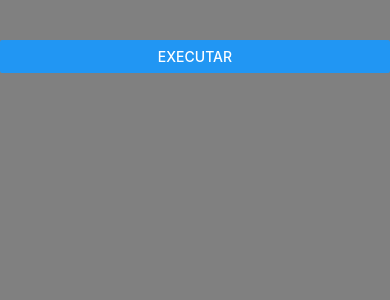
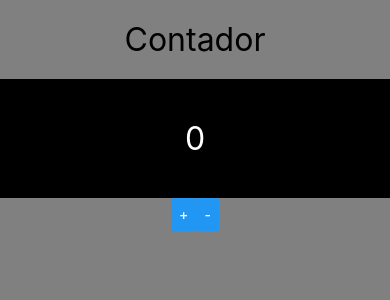
Before and after one commit to ErickFerreiradev/aulaReactNative, a React Native app: screen / in a window 390 px wide. Shown: the top 300 px of the page. Built offline with nearby package versions, Linux system fonts and the light colour scheme.

Commit message:
Exercícios e aulas comunicação direta e indireta pai/filho

```diff
--- a/src/App.js
+++ b/src/App.js
@@ -1,6 +1,7 @@
 import React from 'react'
 import { Text, SafeAreaView, StyleSheet, View } from 'react-native'
 import GlobalStyles from './components/GlobalStyles'
+
 
 // import X, { Comp2, Comp3 } from './components/Multi'
 // import Teste from './components/primeiro'
@@ -10,14 +11,17 @@ import GlobalStyles from './components/GlobalStyles'
 // import Botao from './components/Botao'
 // import Contador from './components/Contador'
 // import Pai from './components/direta/Pai'
-import IndPai from './components/indireta/IndPai'
+// import IndPai from './components/indireta/IndPai'
+import Contv2 from './components/ContadorV2'
 
 export default function(){
   return (
   <SafeAreaView style={GlobalStyles.androidSafeArea}>
   <View>
+
+    <Contv2/>
+      {/* <Titulo principal='Cadastro Produto' secundario = 'Tela de cadastro do Produto'/>
     <IndPai />
-      {/* <Titulo principal='Cadastro Produto' secundario = 'Tela de cadastro do Produto'/>
       <Pai />
       <Contador inicial={100}/>
       <Botao />
--- /dev/null
+++ b/src/components/ContadorBotoes.js
@@ -0,0 +1,21 @@
+import React from 'react'
+import { Text, Button, View, StyleSheet } from 'react-native'
+import GlobalStyles from './GlobalStyles'
+
+export default props => {
+    return (
+       <>
+        <View style={style.Botoes}>
+            <Button title='+' onPress={props.inc}/>
+            <Button title='-' onPress={props.dec}/>
+        </View>
+       </>
+       )
+}
+ const style = StyleSheet.create({
+    Botoes: {
+        flexDirection: 'row',
+        justifyContent: 'center',
+    }
+
+ })
--- /dev/null
+++ b/src/components/ContadorDisplay.js
@@ -0,0 +1,24 @@
+import React from 'react'
+import { Text, View, StyleSheet } from 'react-native'
+import GlobalStyles from './GlobalStyles'
+
+
+export default props => {
+    return (
+       <View style={style.Display}>
+           <Text style={[GlobalStyles.textG, style.DisplayText]}>
+                {props.num}
+           </Text>
+       </View>
+       )
+}
+
+const style = StyleSheet.create({
+    Display:{
+        backgroundColor: '#000',
+        padding: 20,
+    },
+    DisplayText: {
+        color: '#FFF'
+    }
+})
--- /dev/null
+++ b/src/components/ContadorV2.js
@@ -0,0 +1,24 @@
+import React, { useState } from 'react'
+import { Text } from 'react-native'
+import GlobalStyles from './GlobalStyles'
+
+import ContadorDisplay from './ContadorDisplay'
+import ContadorBotoes from './ContadorBotoes'
+
+export default props => {
+
+    const [numero, setNum] = useState(0)
+
+    const incre = () => setNum(numero + 1)
+    const decre = () => setNum(numero - 1)
+
+    return (
+        <>
+       <Text style={GlobalStyles.textG}>
+        Contador
+       </Text>
+       <ContadorDisplay num={numero} />
+       <ContadorBotoes inc={incre} dec={decre} />
+       </>
+       )
+}
```
